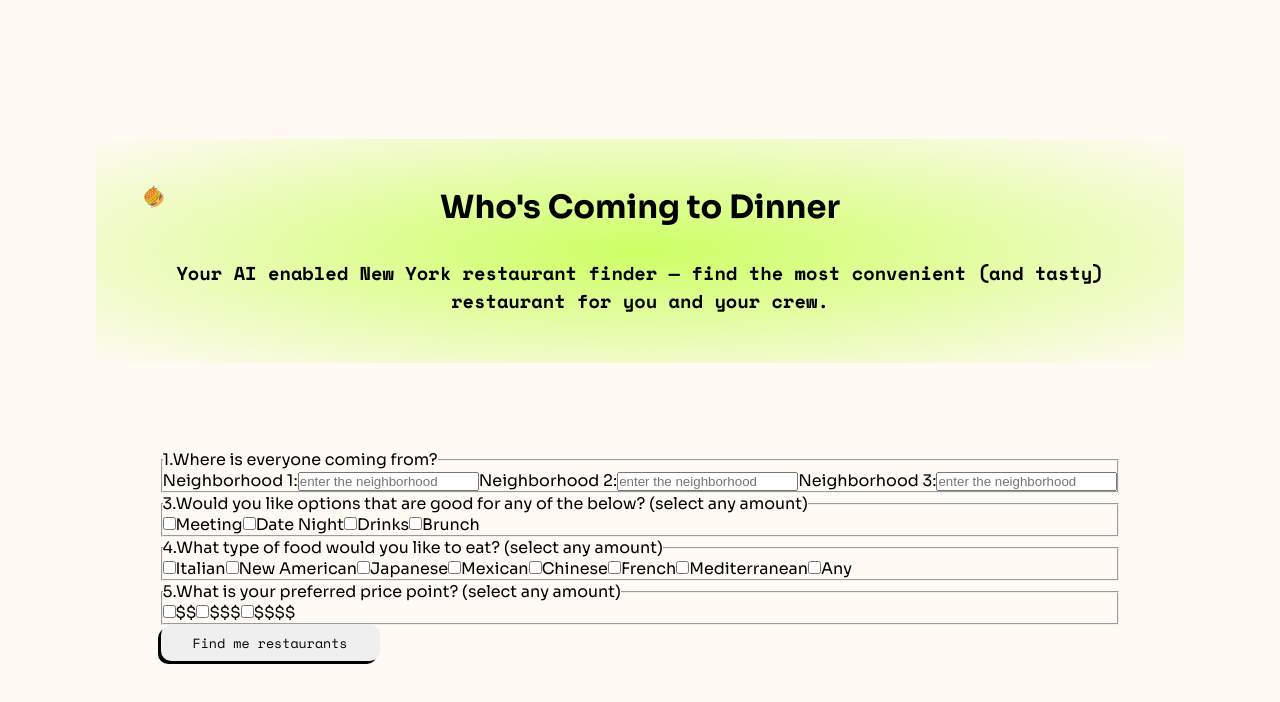
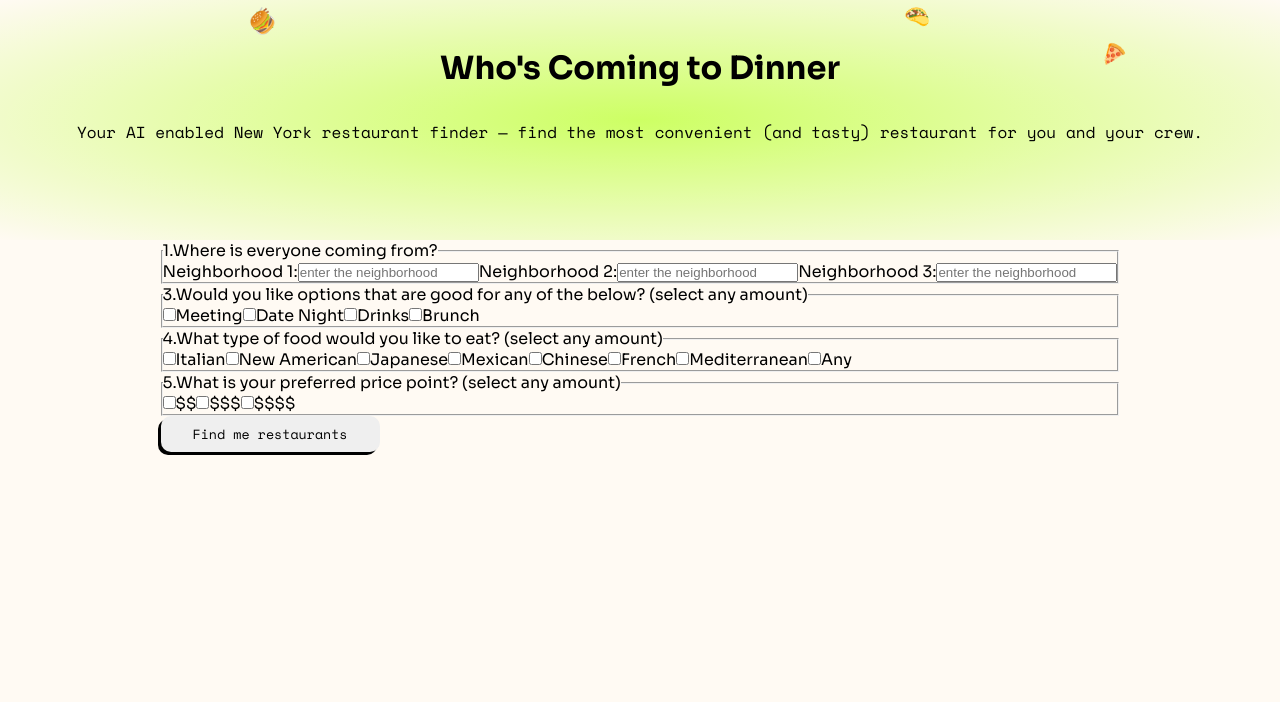
Before and after one commit to ajasinger/dinner-app, a Next.js app: page / in a window 1280 px wide. Shown: the top 702 px of the page. Built offline with nearby package versions, Linux system fonts and the light colour scheme.

Commit message:
style header

```diff
--- a/components/HeaderBlock.jsx
+++ b/components/HeaderBlock.jsx
@@ -11,7 +11,7 @@ const HeaderBlock = () => {
             <div className={styles.salad}>&#129367;</div>
             <div className={styles.hamburger}>&#127828;</div>
             <h1 className={styles.title}>Who's Coming to Dinner</h1>
-            <h3>
+            <h3 className={styles.subtitle}>
                 Your AI enabled New York restaurant finder &mdash; find the most convenient
                 (and tasty) restaurant for you and your crew.
             </h3>
--- a/styles/HeaderBlock.module.css
+++ b/styles/HeaderBlock.module.css
@@ -3,6 +3,14 @@
     padding: 3rem;
     background-image: radial-gradient(#CDFF64, transparent);
     position: relative;
+    width: 100vw;
+    height: 15rem;
+    margin-top: 0;
+}
+
+.subtitle {
+    font-size: 1em;
+    font-weight: 400;
 }
 
 .title {
@@ -11,35 +19,56 @@
 
 .ramen {
     position: absolute;
-    transform: rotate(-45deg)
+    transform: rotate(-30deg);
+    left: 250px;
+    top: 10px;
+    font-size: 1.25em;
 }
 
 .taco {
     position: absolute;
-    transform: rotate(45deg)
+    transform: rotate(55deg);
+    right: 350px;
+    top: 5px;
+    font-size: 1.25em;
 }
 
 .pizza {
     position: absolute;
-    transform: rotate(45deg)
+    transform: rotate(65deg);
+    right: 155px;
+    top: 40px;
+    font-size: 1.25em;
 }
 
 .sushi {
     position: absolute;
-    transform: rotate(45deg)
+    transform: rotate(45deg);
+    left: 250px;
+    top: 10px;
+    font-size: 1.25em;
 }
 
 .spaghetti {
     position: absolute;
-    transform: rotate(-45deg)
+    transform: rotate(-45deg);
+    left: 250px;
+    top: 10px;
+    font-size: 1.25em;
 }
 
 .salad {
     position: absolute;
-    transform: rotate(45deg)
+    transform: rotate(45deg);
+    left: 250px;
+    top: 10px;
+    font-size: 1.25em;
 }
 
 .hamburger {
     position: absolute;
-    transform: rotate(-45deg)
+    transform: rotate(-45deg);
+    left: 250px;
+    top: 10px;
+    font-size: 1.25em;
 }
--- a/styles/Home.module.css
+++ b/styles/Home.module.css
@@ -1,9 +1,9 @@
 .main {
   display: flex;
   flex-direction: column;
-  justify-content: space-around;
+  /* justify-content: space-around; */
   align-items: center;
-  padding: 6rem;
+  /* padding: 6rem; */
   min-height: 100vh;
 }
 
```
